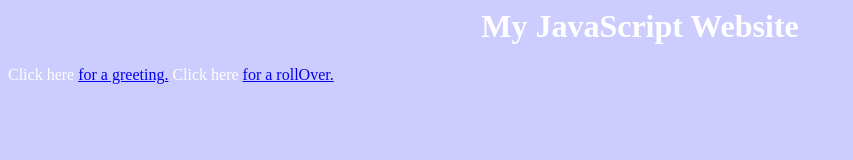
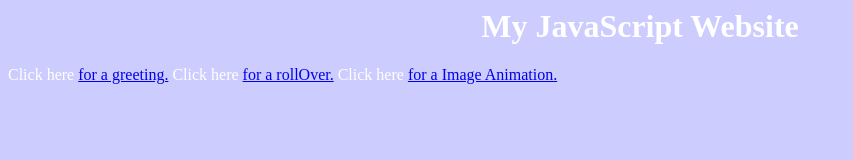
Before and after one commit to p3tharp23/mywebsite, a plain HTML site: page index.html in a window 1280 px wide. Shown: the whole page, without its empty margins (0-853 px from the left). Drawn offline with Linux system fonts and the light colour scheme.

Commit message:
Update index.html

```diff
--- a/index.html
+++ b/index.html
@@ -11,7 +11,7 @@
 </center>
     Click here <a href="greeting.html">for a greeting.</a>
 Click here <a href="rollOver.html">for a rollOver.</a>
-
+Click here <a href="imageAnimation.html">for a Image Animation.</a>
 </font>
 </body>
 </html>
```
